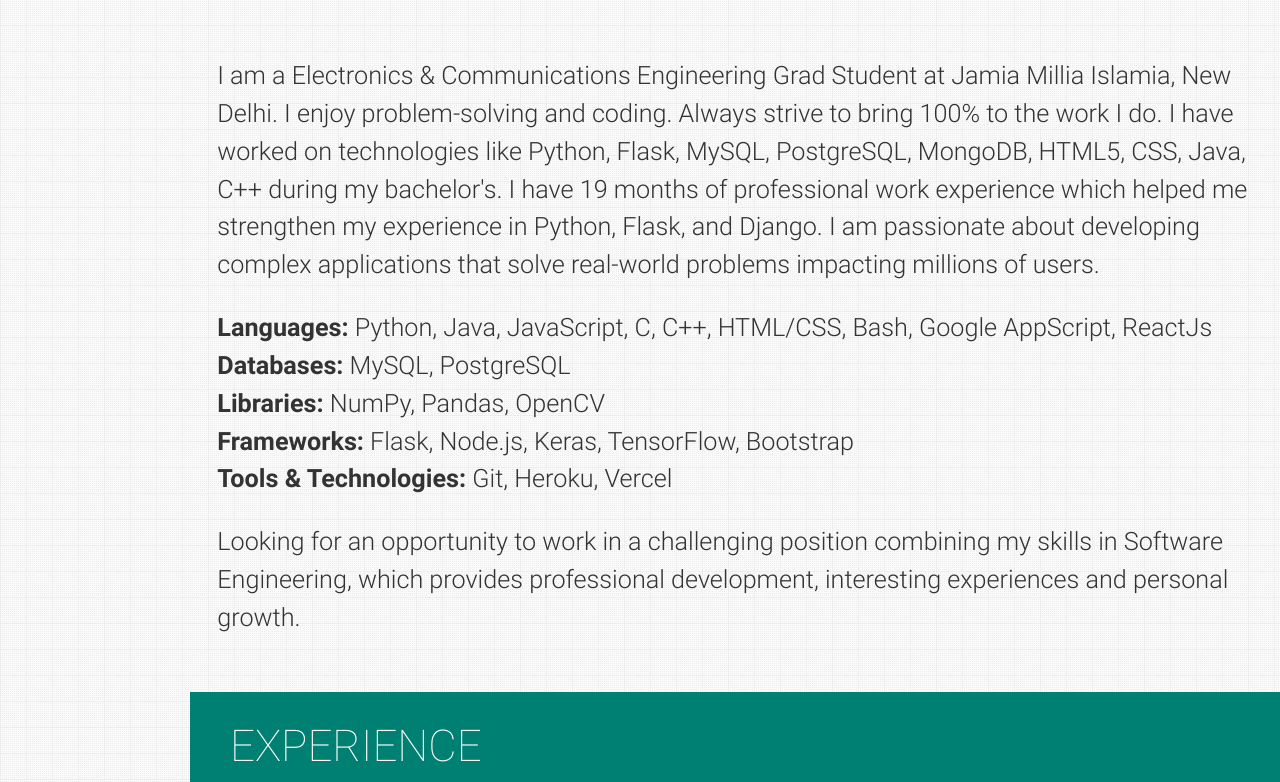
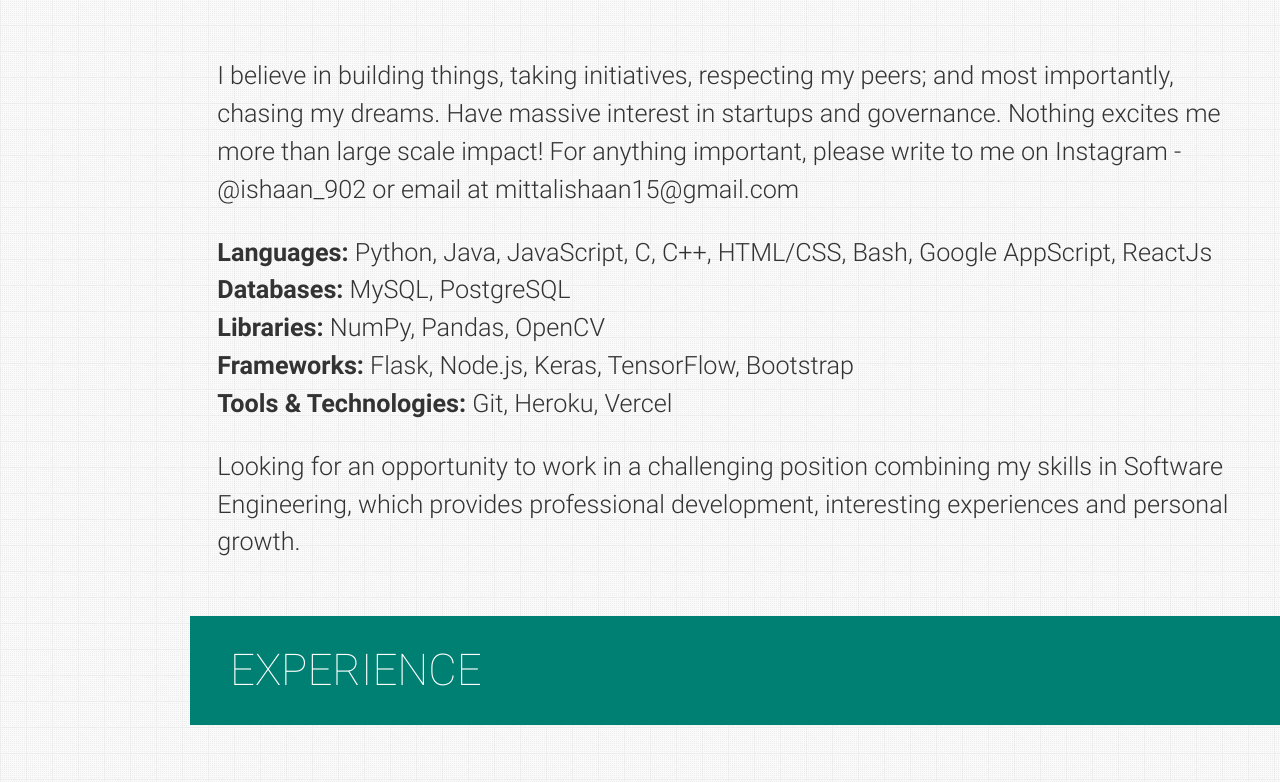
Before and after one commit to ishaan0902/ishaan_portfolio, a plain HTML site: page index.html in a window 1280 px wide. Shown: the part 911-1693 px from the top of the page. Drawn offline with nearby package versions, Linux system fonts and the light colour scheme.

Commit message:
Update index.html

```diff
--- a/index.html
+++ b/index.html
@@ -261,11 +261,9 @@
           </h2>
         </blockquote> -->
         <p>
-          I am a Electronics & Communications Engineering Grad Student at Jamia Millia Islamia, New Delhi. I enjoy problem-solving and coding. Always strive to bring 100% to the work I do.
-
-          I have worked on technologies like Python, Flask, MySQL, PostgreSQL, MongoDB, HTML5, CSS, Java, C++ during my bachelor's. I have 19 months of professional work experience which helped me strengthen my experience in Python, Flask, and Django.
-
-          I am passionate about developing complex applications that solve real-world problems impacting millions of users.
+I believe in building things, taking initiatives, respecting my peers; and most importantly, chasing my dreams.
+Have massive interest in startups and governance. Nothing excites me more than large scale impact!
+For anything important, please write to me on Instagram - @ishaan_902 or email at mittalishaan15@gmail.com
         </p>
         <p>
           <ul>
```
